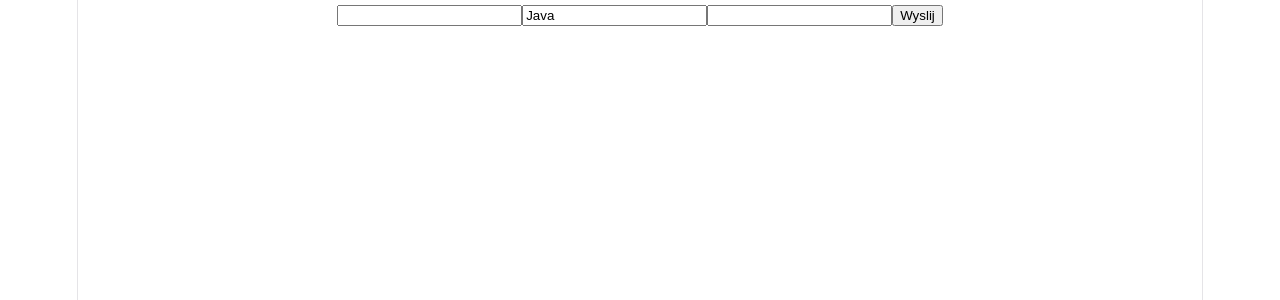
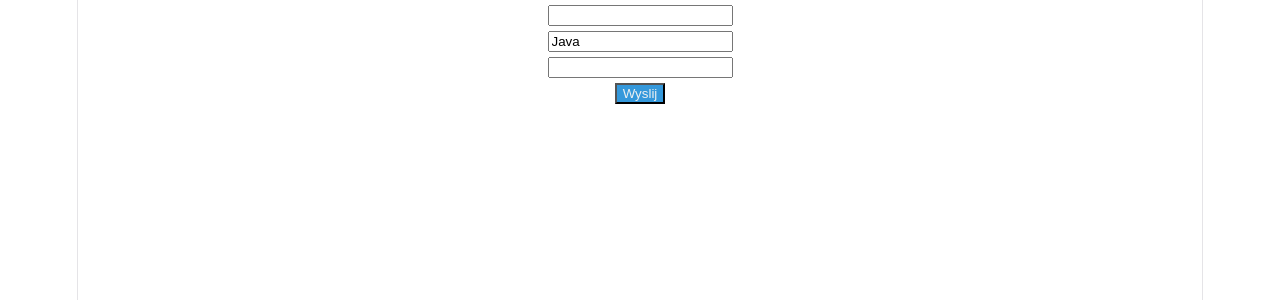
Before and after one commit to patrykomiotek/pitapp, a React (Vite) app: page / in a window 1280 px wide. Shown: the top 300 px of the page. Built offline with nearby package versions, Linux system fonts and the light colour scheme.

Commit message:
feat: input component

```diff
--- a/src/components/RegistrationForm.tsx
+++ b/src/components/RegistrationForm.tsx
@@ -1,5 +1,6 @@
 import { useState, type ChangeEventHandler, type SubmitEvent } from "react";
 import { Text } from "../ui/Text";
+import { Button, Input } from "../ui";
 
 interface FormData {
   email: string;
@@ -35,25 +36,25 @@ export const RegistrationFormWithState = () => {
         {formData.email} {formData.password}
       </Text>
       <form onSubmit={handleSubmit}>
-        <input
+        <Input
           type="text"
           name="email"
           value={formData.email}
           onChange={handleChange}
         />
-        <input
+        <Input
           type="text"
           name="language"
           value={formData.language}
           onChange={handleChange}
         />
-        <input
+        <Input
           type="password"
           name="password"
           value={formData.password}
           onChange={handleChange}
         />
-        <button type={"submit"}>Wyslij</button>
+        <Button type="submit">Wyslij</Button>
       </form>
     </div>
   );
--- a/src/ui/Button.tsx
+++ b/src/ui/Button.tsx
@@ -1,4 +1,4 @@
-import { memo } from "react";
+import { memo, type ComponentProps } from "react";
 
 const colors = {
   emerald: "#2ecc71",
@@ -13,24 +13,31 @@ type Color = keyof typeof colors;
 // type Colors = "red" | 'green';
 // const ColorsValues: Record<Colors, string> = {red: "red", green: "green"};
 
-interface Props {
-  children: string;
-  onClick: () => void;
+type Props = {
+  // children: string;
+  // onClick: () => void; // id, disabled, type=submit|reset|button, className, style
   bgColor?: Color;
   color?: Color;
-}
+} & ComponentProps<"button">;
 
 // <Button bgColor="alizarin" color="clouds">Click me</Button>
 
 export const Button = memo(
-  ({ children, onClick, bgColor = "peter-river", color = "clouds" }: Props) => {
+  ({
+    children,
+    style,
+    bgColor = "peter-river",
+    color = "clouds",
+    ...rest
+  }: Props) => {
     const styles = {
+      ...style,
       color: colors[color],
       backgroundColor: colors[bgColor],
     };
 
     return (
-      <button style={styles} onClick={onClick}>
+      <button {...rest} style={styles}>
         {children}
       </button>
     );
--- a/src/ui/Input.tsx
+++ b/src/ui/Input.tsx
@@ -1,12 +1,14 @@
+import type { ComponentProps } from "react";
+
 type Props = {
   label?: string;
-};
+} & ComponentProps<"input">;
 
-export const Input = ({ label }: Props) => {
+export const Input = ({ label, ...rest }: Props) => {
   return (
     <div>
       <label>{label}</label>
-      <input />
+      <input {...rest} />
     </div>
   );
 };
--- a/src/ui/index.ts
+++ b/src/ui/index.ts
@@ -1,7 +1,8 @@
 import { Button } from "./Button";
 import { Text } from "./Text";
+import { Input } from "./Input";
 
-export { Button, Text };
+export { Button, Text, Input };
 
 // export { Button } from "./Button";
 // export { Text } from "./Text";
```
